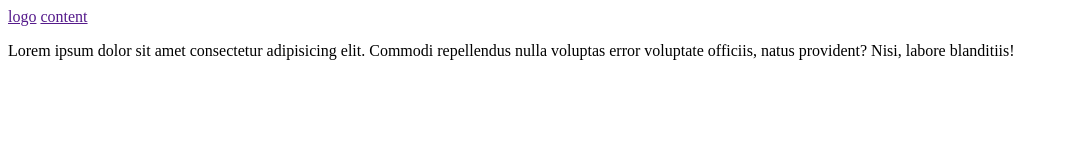
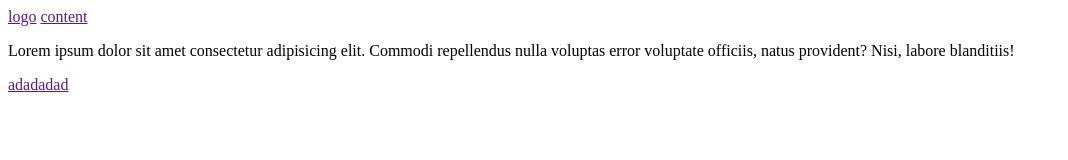
Before and after one commit to NakeMade/skyshellproject, a plain HTML site: page index.html in a window 1280 px wide. Shown: the whole page, without its empty margins (0-1068 px from the left). Drawn offline with Linux system fonts and the light colour scheme.

Commit message:
Update index.html

```diff
--- a/index.html
+++ b/index.html
@@ -15,6 +15,9 @@
     </nav>
     <p>Lorem ipsum dolor sit amet consectetur adipisicing elit. Commodi repellendus nulla voluptas error voluptate
         officiis, natus provident? Nisi, labore blanditiis!</p>
+    <a href="" class="logo">
+            adadadad
+        </a>
 </body>
 
 </html>
```
